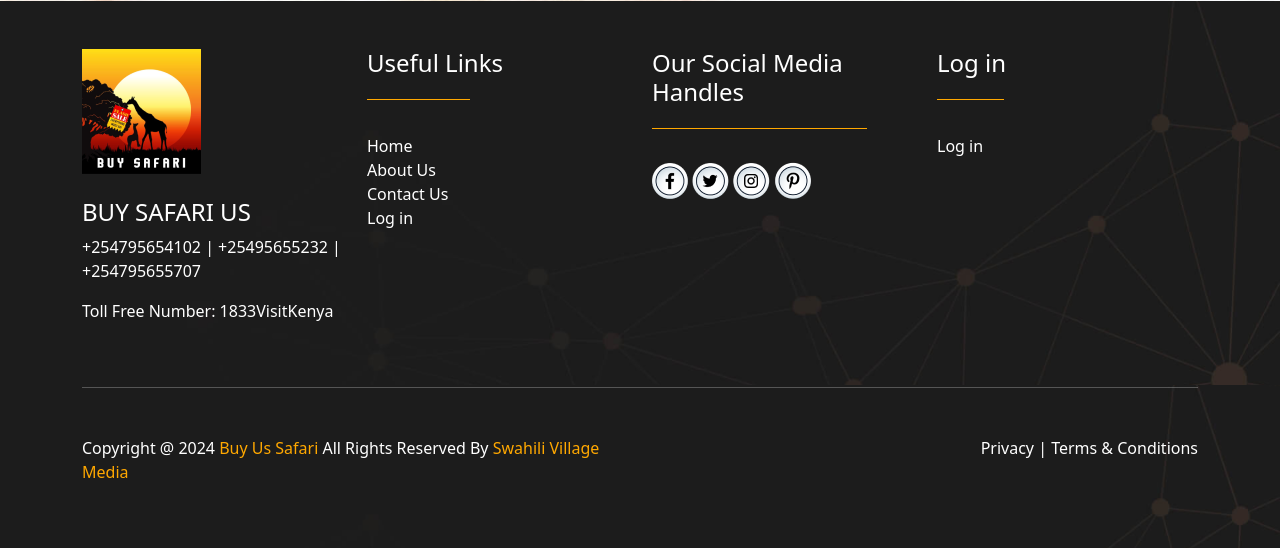
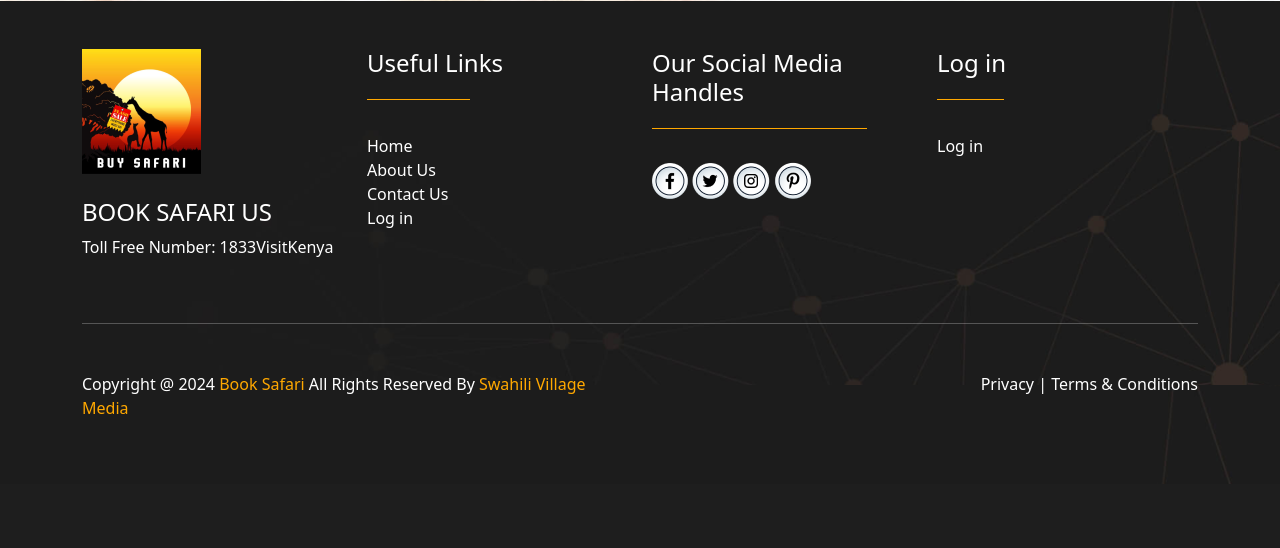
Before and after one commit to K4H3NY4/sm-certs, a Laravel app: page / in a window 1280 px wide. Shown: the part 1508-2056 px from the top of the page. After the commit the page ends 1992 px from the top, so only its background shows below. Run offline with Laravel 12, Linux system fonts and the light colour scheme.

Commit message:
new product

```diff
--- a/resources/views/emails/certificate_added.blade.php
+++ b/resources/views/emails/certificate_added.blade.php
@@ -56,7 +56,7 @@
             <p>Should you have any questions or require further assistance, please do not hesitate to contact our support team.</p>
             <p>Thank you for choosing our service.</p>
             <p>Best regards,</p>
-            <p>Buy Safari<br> 0313-7455800 </p>
+            <p>Book Safari </p>
             <p>Toll Free Number: 1833VisitKenya</p>
         </div>
         <div class="footer">
--- a/resources/views/tour.blade.php
+++ b/resources/views/tour.blade.php
@@ -122,7 +122,7 @@
                             <label for="email" class="form-label text-dark">Email</label>
                             <input type="email" name="email" id="email" class="form-control">
                         </div>
-                        <input type="hidden" name="price_id" value="price_1PVL5SDJMaw1PsX7yWqvGuas">
+                        <input type="hidden" name="price_id" value="price_1PaeiT038qZ0ovLGhMHjndIF">
                         <button type="submit" class="btn text-dark w-100 btn-light" id="pay-now" >PAY NOW</button>
                     </form>
                 </div>
@@ -156,8 +156,8 @@
             <div class="col-lg-3">
                 <img src="/img/Buy Safari Logo.png" alt="">
                 <br/><br/>
-                <h4>BUY SAFARI US</h4>
-                <p>+254795654102 | +25495655232 | +254795655707</p>
+                <h4>BOOK SAFARI US</h4>
+
                 <p>Toll Free Number: 1833VisitKenya</p>
             </div><!-- /.col-lg-3 -->
             <div class="col-lg-3">
@@ -190,7 +190,7 @@
         <hr class="my-5">
         <div class="row">
             <div class="col-lg-6">
-                <p>Copyright @ 2024 <span style="color:#FFA800;">Buy Us Safari</span> All Rights Reserved By <span style="color:#FFA800;">Swahili Village Media</span></p>
+                <p>Copyright @ 2024 <span style="color:#FFA800;">Book Safari</span> All Rights Reserved By <span style="color:#FFA800;">Swahili Village Media</span></p>
             </div>
             <div class="col-lg-6 text-end">
                 <p>Privacy | Terms & Conditions</p>
```
Also changed, not shown: app/Http/Controllers/StripeCheckoutController.php (+3 -11 lines), resources/views/about.blade.php (+3 -10 lines).
